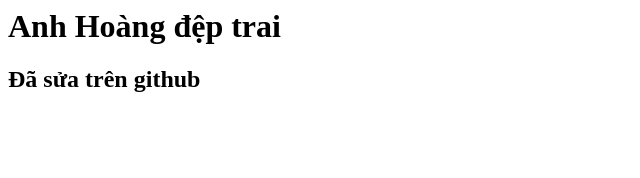
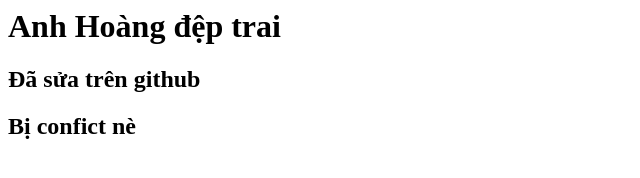
Before and after one commit to NhutNPM/demo-commit, a plain HTML site: page index.html in a window 1280 px wide. Shown: the whole page, without its empty margins (0-640 px from the left). Drawn offline with Linux system fonts and the light colour scheme.

Commit message:
Update index.html

```diff
--- a/index.html
+++ b/index.html
@@ -1,3 +1,5 @@
 <h1>Anh Hoàng đệp trai</h1>
 
 <h2>Đã sửa trên github</h2>
+
+<h2>Bị confict nè</h2>
```
